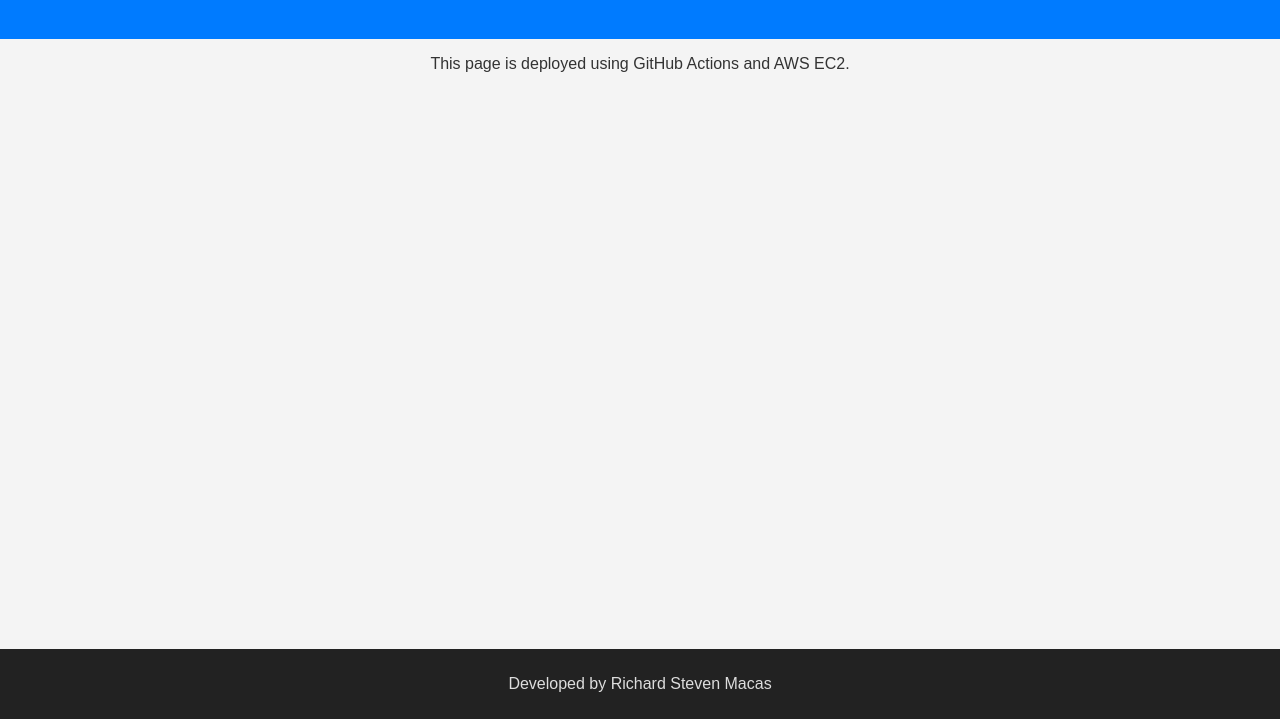
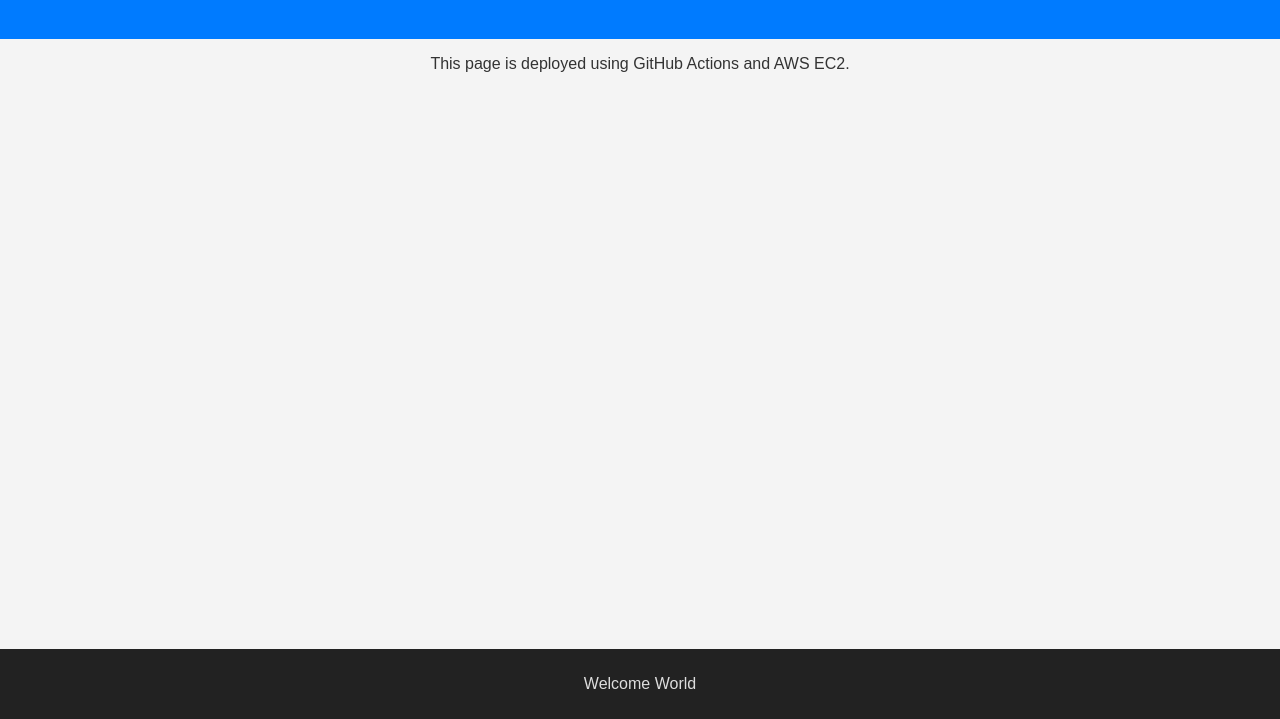
Before and after one commit to Anggeloo/ASG-LB-G, a plain HTML site: page index.html in a window 1280 px wide. Shown: the part 81-800 px from the top of the page. Drawn offline with Linux system fonts and the light colour scheme.

Commit message:
feat: :white_check_mark: TEST-Message

```diff
--- a/index.html
+++ b/index.html
@@ -14,7 +14,7 @@
     <p>This page is deployed using GitHub Actions and AWS EC2.</p>
   </main>
   <footer>
-    <p>Developed by Richard Steven Macas</p>
+    <p>Welcome World</p>
   </footer>
 </body>
 </html>
```
